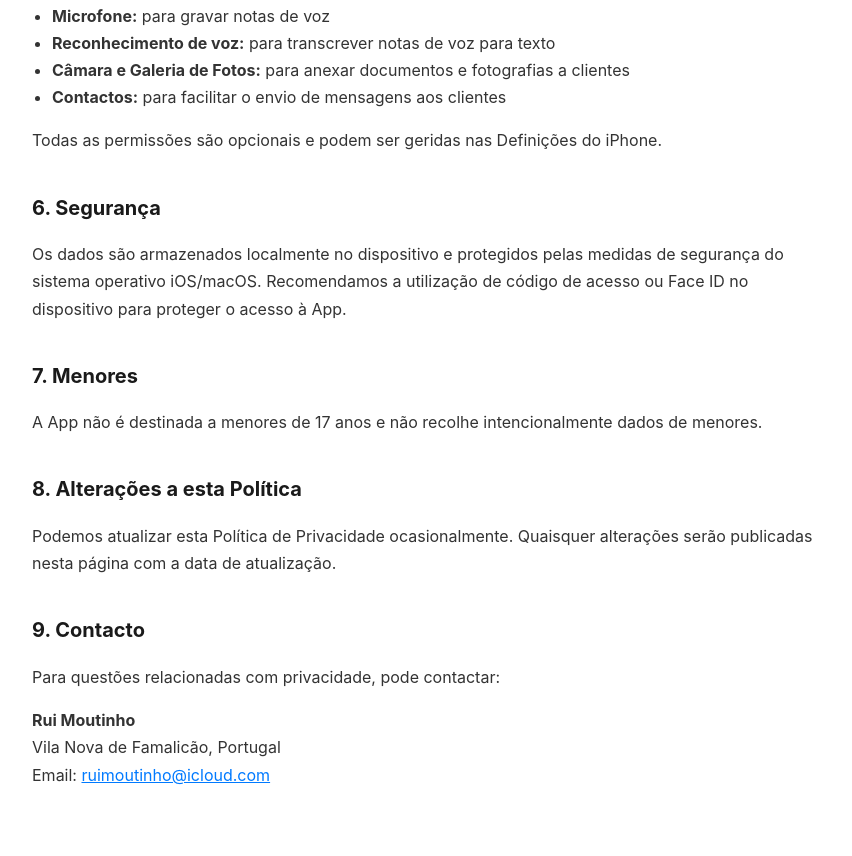
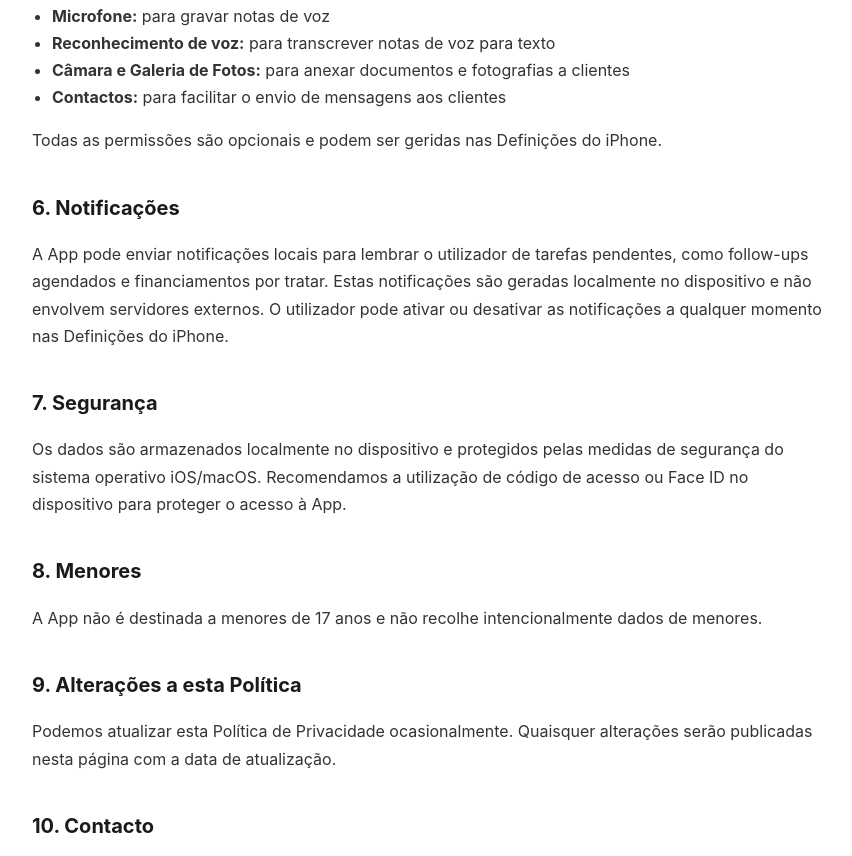
Before and after one commit to d9vssghyk7-source/crmauto-privacy, a plain HTML site: page privacy-policy.html in a window 1280 px wide. Shown: the part 1323-2179 px from the top of the page, without its empty margins (208-1060 px from the left). Drawn offline with Linux system fonts and the light colour scheme.

Commit message:
feat: adicionar secção de notificações locais à política de privacidade

```diff
--- a/privacy-policy.html
+++ b/privacy-policy.html
@@ -67,16 +67,19 @@
 </ul>
 <p>Todas as permissões são opcionais e podem ser geridas nas Definições do iPhone.</p>
 
-<h2>6. Segurança</h2>
+<h2>6. Notificações</h2>
+<p>A App pode enviar notificações locais para lembrar o utilizador de tarefas pendentes, como follow-ups agendados e financiamentos por tratar. Estas notificações são geradas localmente no dispositivo e não envolvem servidores externos. O utilizador pode ativar ou desativar as notificações a qualquer momento nas Definições do iPhone.</p>
+
+<h2>7. Segurança</h2>
 <p>Os dados são armazenados localmente no dispositivo e protegidos pelas medidas de segurança do sistema operativo iOS/macOS. Recomendamos a utilização de código de acesso ou Face ID no dispositivo para proteger o acesso à App.</p>
 
-<h2>7. Menores</h2>
+<h2>8. Menores</h2>
 <p>A App não é destinada a menores de 17 anos e não recolhe intencionalmente dados de menores.</p>
 
-<h2>8. Alterações a esta Política</h2>
+<h2>9. Alterações a esta Política</h2>
 <p>Podemos atualizar esta Política de Privacidade ocasionalmente. Quaisquer alterações serão publicadas nesta página com a data de atualização.</p>
 
-<h2>9. Contacto</h2>
+<h2>10. Contacto</h2>
 <p>Para questões relacionadas com privacidade, pode contactar:</p>
 <p>
     <strong>Rui Moutinho</strong><br>
```
